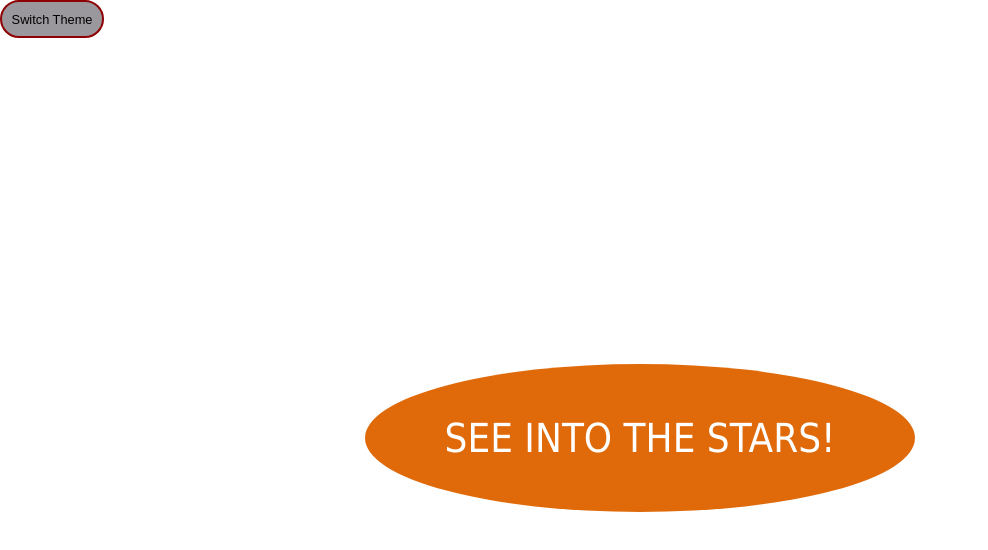
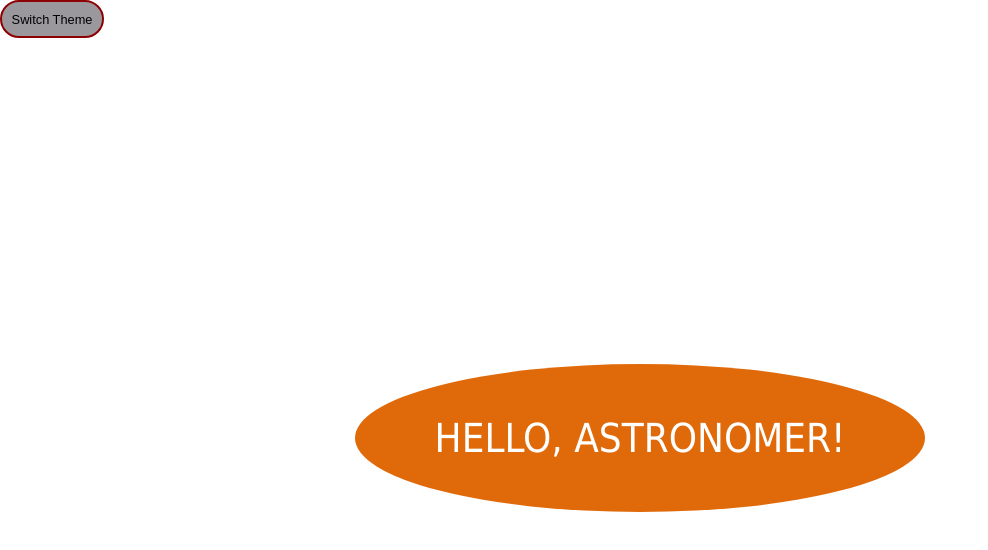
Before and after one commit to joannebasa/nasa-app, a React (Create React App) app: page / in a window 1280 px wide. Shown: the top 550 px of the page, without its empty margins (0-988 px from the left). Built offline with nearby package versions, Linux system fonts and the light colour scheme.

Commit message:
change home screen

```diff
--- a/src/components/Home.js
+++ b/src/components/Home.js
@@ -5,7 +5,7 @@ export default function Home() {
 
   return (
     <div className="home">
-      <Link className="home-link" to="/nasaphoto" >See into the stars!</Link>
+      <Link className="home-link" to="/nasaphoto" >Hello, astronomer!</Link>
     </div>
   );
 }
```
